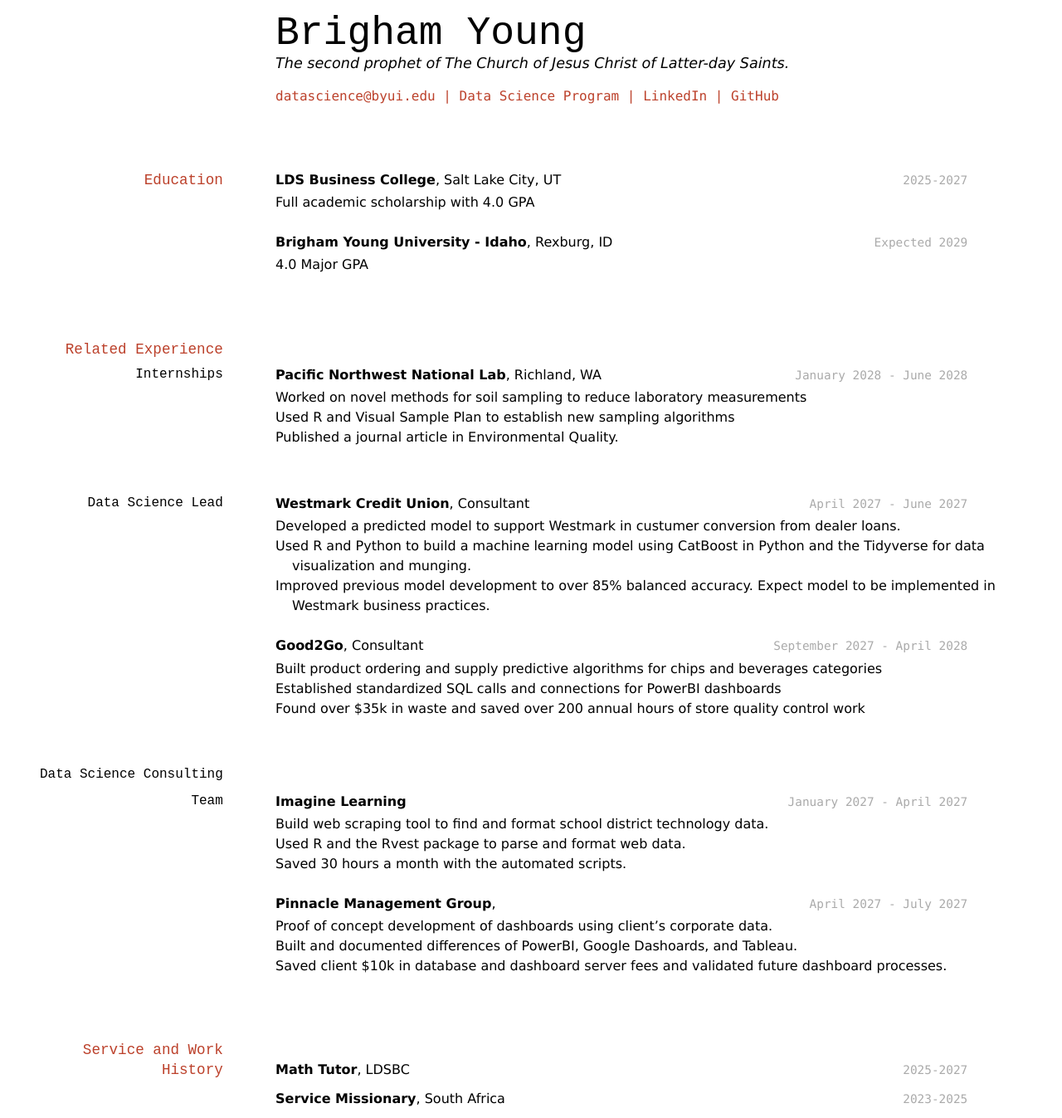
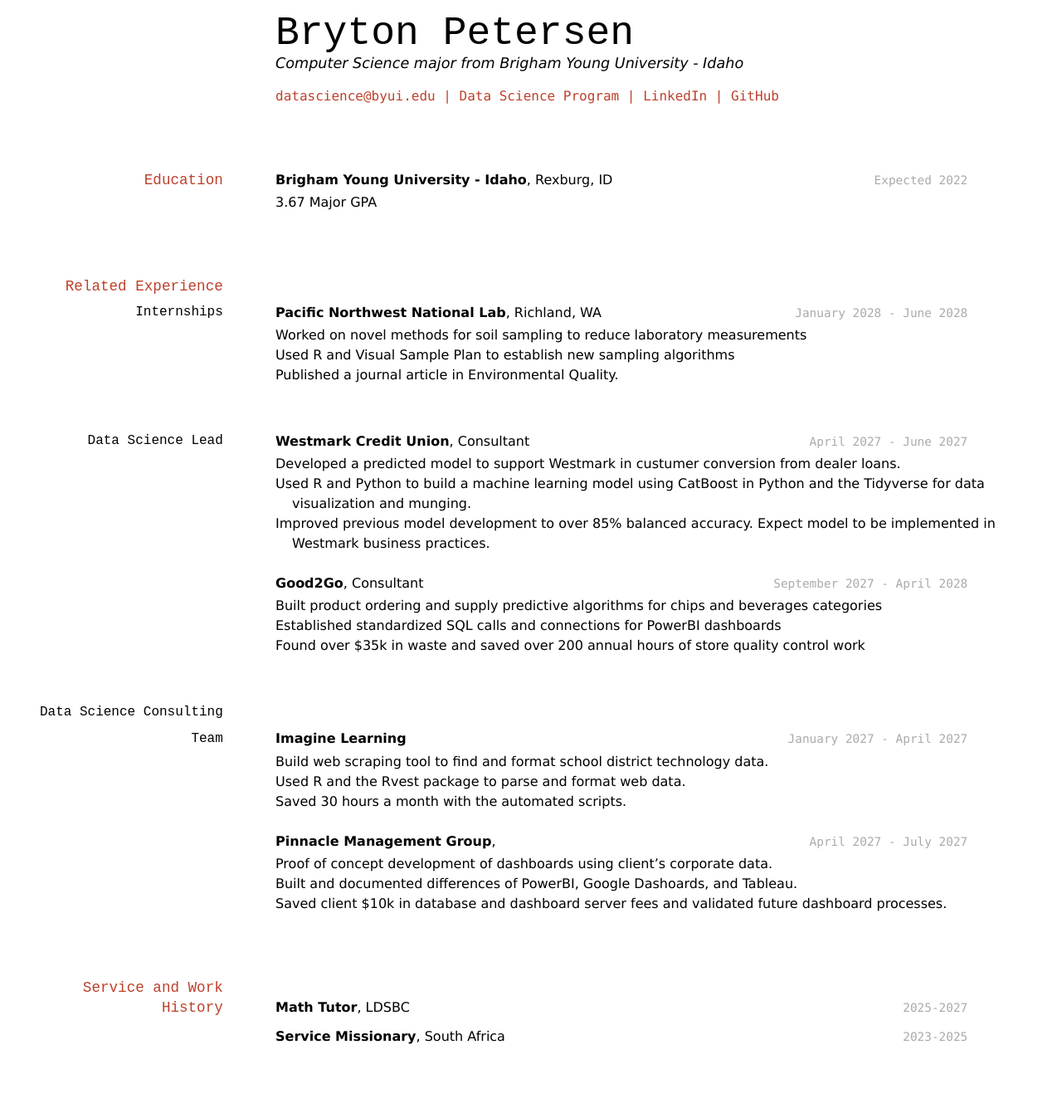
Before and after one commit to byuids-resumes/PETERSEN_resume, a Jekyll site: the page built from docs/index.md, in a window 1280 px wide. Shown: the whole page at 83% size. Built offline with Jekyll 4.4.1, drawn with Linux system fonts in a browser that asks for light colours; after the commit the page ends 1272 px from its top, so only the background shows below that.

Commit message:
Update index.md

```diff
--- a/docs/index.md
+++ b/docs/index.md
@@ -1,9 +1,9 @@
 ---
 layout: cv
-title: Brigham Young's Resume
+title: Bryton Petersen's Resume
 ---
-# Brigham Young
-The second prophet of The Church of Jesus Christ of Latter-day Saints.
+# Bryton Petersen
+Computer Science major from Brigham Young University - Idaho
 
 <div id="webaddress">
 <a href="datascience@byui.edu">datascience@byui.edu</a>
@@ -16,15 +16,10 @@ The second prophet of The Church of Jesus Christ of Latter-day Saints.
 
 ## Education
 
-`2025-2027`
-__LDS Business College__, Salt Lake City, UT
-
-- Full academic scholarship with 4.0 GPA
-
-`Expected 2029`
+`Expected 2022`
 __Brigham Young University - Idaho__, Rexburg, ID
 
-- 4.0 Major GPA
+- 3.67 Major GPA
 
 
 ## Related Experience
```
